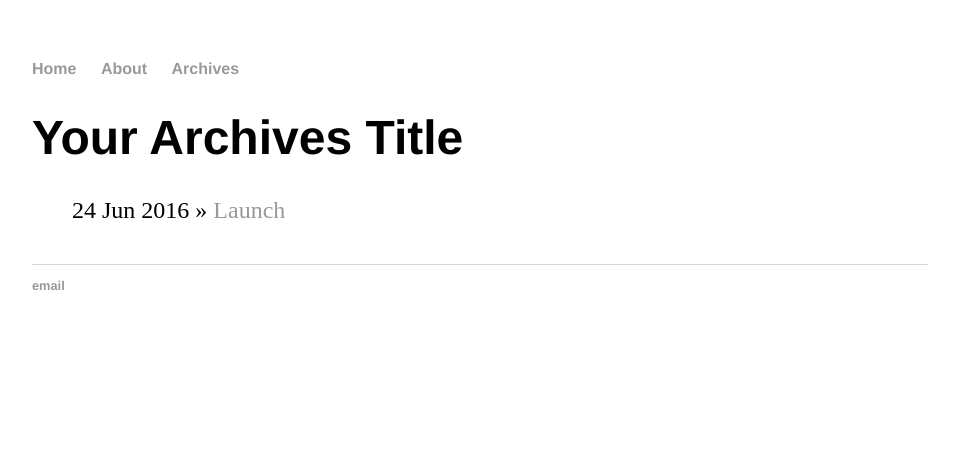
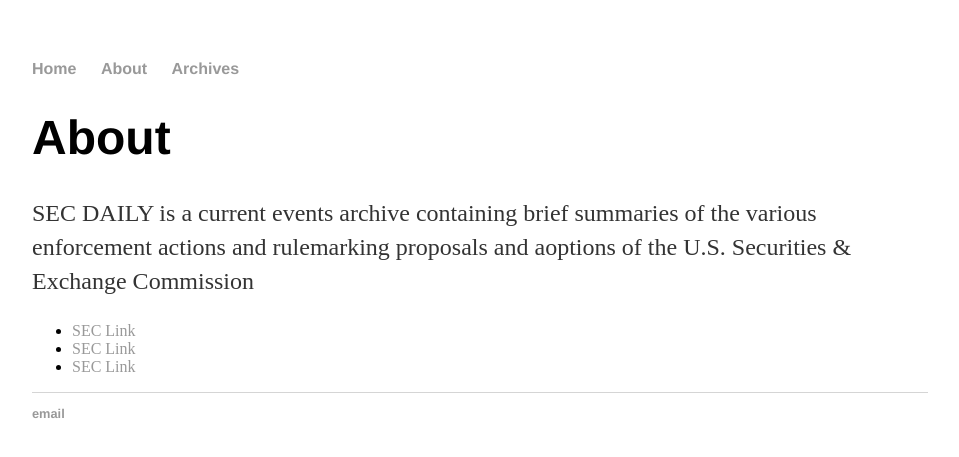
Before and after one commit to snixboy/snixboy.github.io, a Jekyll site: the page built from archive/index.html, in a window 1280 px wide. Shown: the top 457 px of the page, without its empty margins (160-1119 px from the left). Built offline with Jekyll 4.4.1, drawn with Linux system fonts in a browser that asks for light colours.

Commit message:
Update index.html

```diff
--- a/archive/index.html
+++ b/archive/index.html
@@ -1,12 +1,15 @@
 ---
 layout: default
-title: Your Archives Title
+title: About Your Name
 ---
-<h1>{{ page.title }}</h1>
-<ul class="posts">
 
-  {% for post in site.posts %}
-    <li><span>{{ post.date | date_to_string }}</span> &raquo; <a href="{{ post.url }}" title="{{ post.title }}">{{ post.title }}</a></li>
-  {% endfor %}
+		<div class="about">
+			<h1>About</h1>
+			<p>SEC DAILY is a current events archive containing brief summaries of the various enforcement actions and rulemarking proposals and aoptions of the U.S. Securities & Exchange Commission</p>
 
-</ul>
+			<ul class="contacts">
+				<li><a href="#">SEC Link</a></li>
+				<li><a href="#">SEC Link</a></li>
+				<li><a href="#">SEC Link</a></li>
+				</ul>
+		</div>
```
